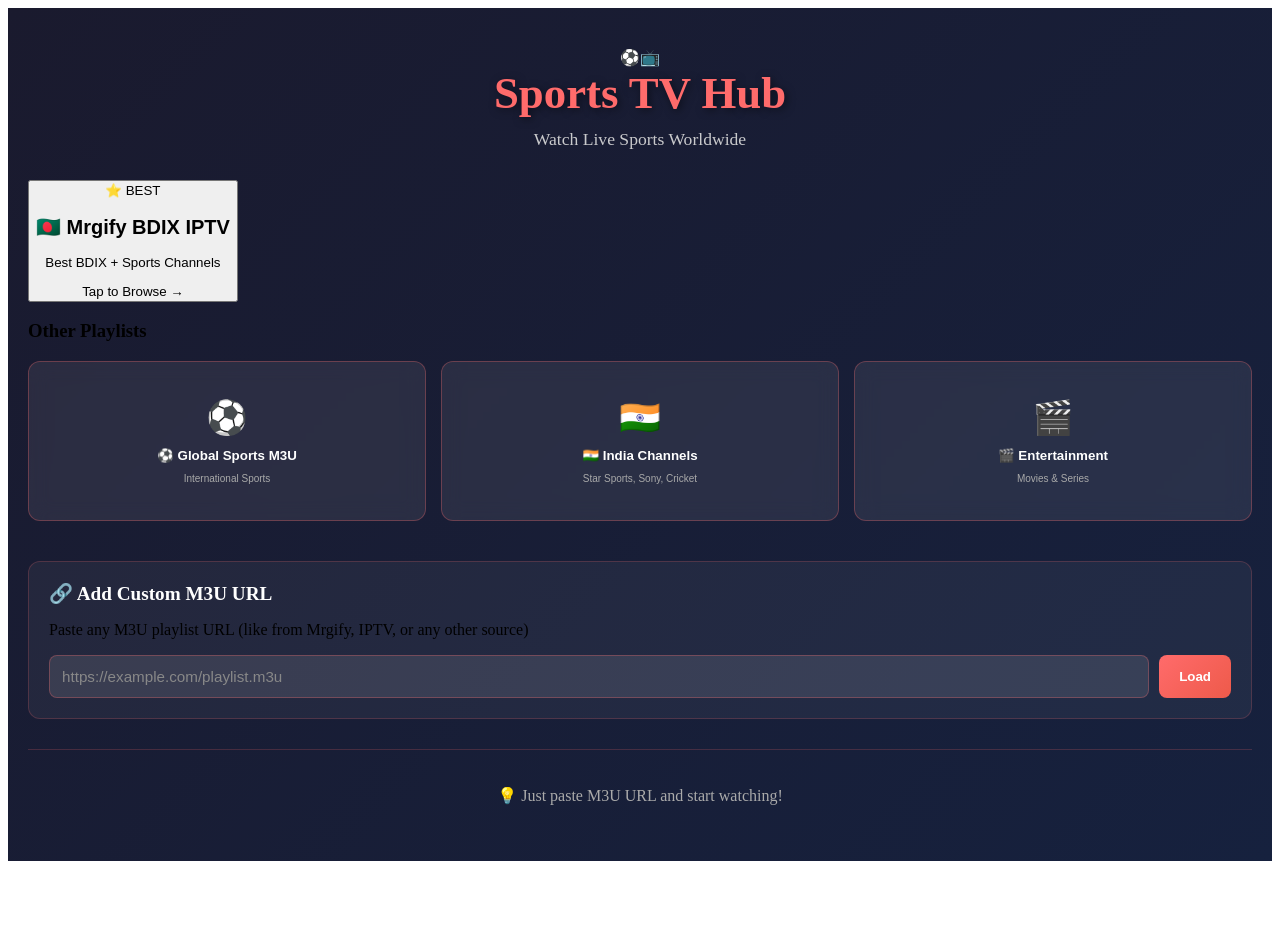
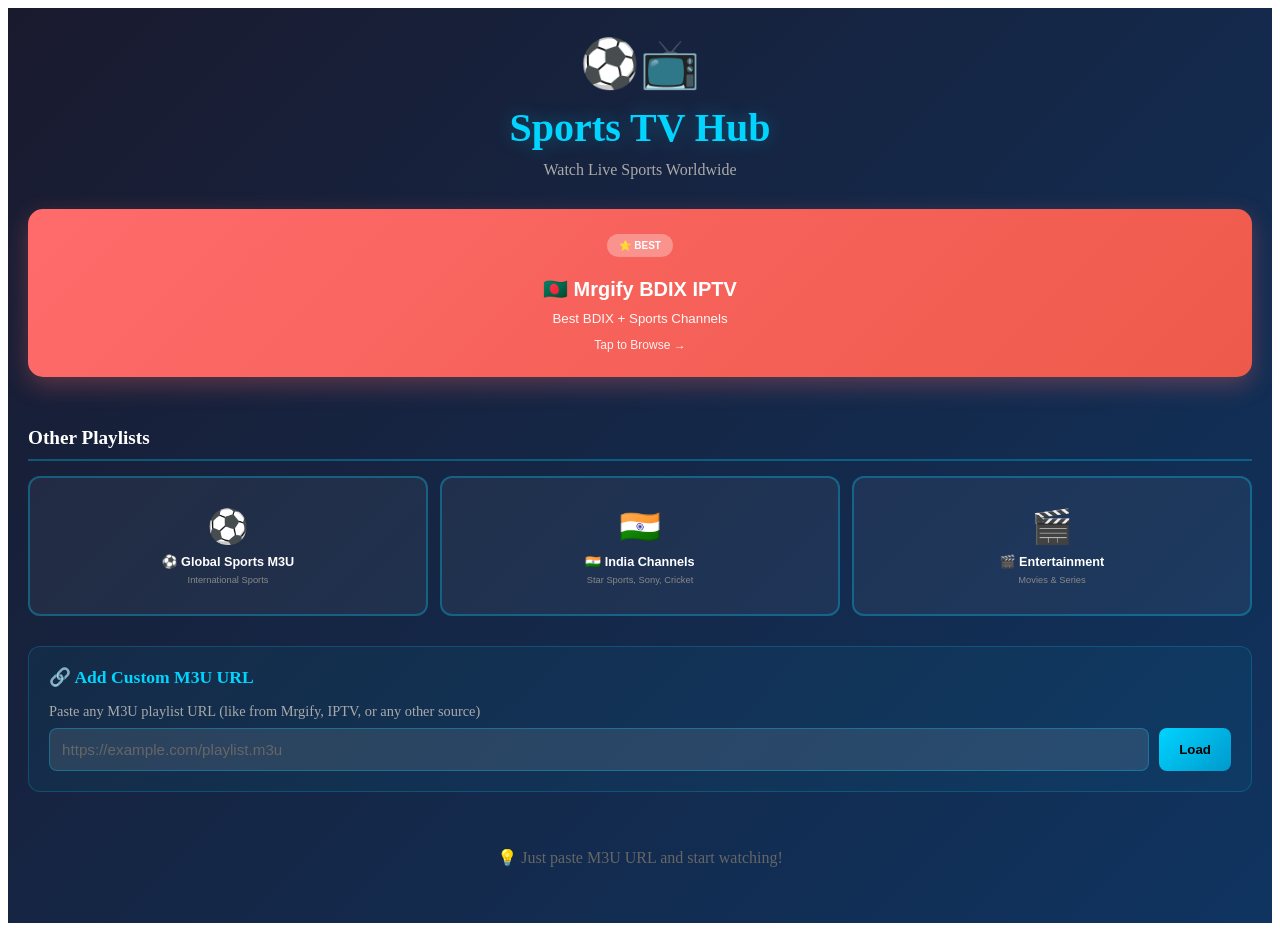
Before and after one commit to tahsin112233-png/tv-streaming-app, a Next.js app: page / in a window 1280 px wide. Before the commit the page ends 869 px from the top, so only its background shows below. Built offline with nearby package versions, Linux system fonts and the light colour scheme.

Commit message:
Update Home.module.css

```diff
--- a/styles/Home.module.css
+++ b/styles/Home.module.css
@@ -1,6 +1,6 @@
 .container {
   min-height: 100vh;
-  background: linear-gradient(135deg, #1a1a2e 0%, #16213e 100%);
+  background: linear-gradient(135deg, #1a1a2e 0%, #0f3460 100%);
   padding: 20px;
   display: flex;
   flex-direction: column;
@@ -10,95 +10,151 @@
   text-align: center;
   color: white;
   margin-bottom: 30px;
-  margin-top: 20px;
+  margin-top: 10px;
+}
+
+.logo {
+  font-size: 3em;
+  margin-bottom: 10px;
+  animation: bounce 2s infinite;
+}
+
+@keyframes bounce {
+  0%, 100% { transform: translateY(0); }
+  50% { transform: translateY(-10px); }
 }
 
 .header h1 {
-  font-size: 2.8em;
+  font-size: 2.5em;
   margin: 0;
-  text-shadow: 2px 2px 8px rgba(0, 0, 0, 0.5);
-  color: #ff6b6b;
+  color: #00d4ff;
+  text-shadow: 0 0 20px rgba(0, 212, 255, 0.3);
 }
 
 .header p {
-  font-size: 1.1em;
+  font-size: 1em;
   margin: 10px 0 0 0;
+  color: #aaa;
+}
+
+.featured {
+  margin-bottom: 30px;
+}
+
+.featuredCard {
+  background: linear-gradient(135deg, #ff6b6b 0%, #ee5a4a 100%);
+  border: none;
+  padding: 25px;
+  border-radius: 15px;
+  color: white;
+  cursor: pointer;
+  transition: all 0.3s;
+  box-shadow: 0 8px 25px rgba(255, 107, 107, 0.3);
+  width: 100%;
+  text-align: center;
+}
+
+.featuredCard:active {
+  transform: scale(0.98);
+}
+
+.badge {
+  background: rgba(255, 255, 255, 0.3);
+  padding: 6px 12px;
+  border-radius: 20px;
+  font-size: 0.75em;
+  font-weight: bold;
+  display: inline-block;
+  margin-bottom: 10px;
+}
+
+.featuredCard h2 {
+  margin: 10px 0;
+  font-size: 1.5em;
+}
+
+.featuredCard p {
+  margin: 8px 0;
+  opacity: 0.95;
+}
+
+.click {
+  display: block;
+  margin-top: 12px;
+  font-size: 0.9em;
   opacity: 0.9;
-  color: #ddd;
+}
+
+.sectionTitle {
+  color: white;
+  font-size: 1.2em;
+  margin: 20px 0 15px 0;
+  border-bottom: 2px solid rgba(0, 212, 255, 0.3);
+  padding-bottom: 10px;
 }
 
 .grid {
   display: grid;
-  grid-template-columns: repeat(auto-fit, minmax(160px, 1fr));
-  gap: 15px;
-  margin-bottom: 40px;
-  flex: 1;
+  grid-template-columns: repeat(auto-fit, minmax(150px, 1fr));
+  gap: 12px;
+  margin-bottom: 30px;
 }
 
 .card {
-  background: rgba(255, 255, 255, 0.08);
-  border: 1px solid rgba(255, 107, 107, 0.3);
-  padding: 20px 15px;
+  background: rgba(255, 255, 255, 0.05);
+  border: 2px solid rgba(0, 212, 255, 0.3);
+  padding: 18px 12px;
   border-radius: 12px;
-  text-decoration: none;
-  color: #fff;
+  color: white;
   cursor: pointer;
-  transition: all 0.3s ease;
+  transition: all 0.3s;
+  text-align: center;
+  min-height: 140px;
   display: flex;
   flex-direction: column;
   align-items: center;
   justify-content: center;
-  min-height: 160px;
-  backdrop-filter: blur(10px);
 }
 
 .card:active {
   transform: scale(0.95);
-  border-color: #ff6b6b;
-  background: rgba(255, 107, 107, 0.15);
+  background: rgba(0, 212, 255, 0.1);
 }
 
 .icon {
   font-size: 2.5em;
-  margin-bottom: 10px;
+  margin-bottom: 8px;
 }
 
 .card h3 {
   margin: 0;
-  font-size: 1em;
-  text-align: center;
-  line-height: 1.3;
+  font-size: 0.95em;
 }
 
 .card p {
-  margin: 8px 0 0 0;
-  font-size: 0.75em;
-  color: #aaa;
-  text-align: center;
-}
-
-.tag {
-  background: rgba(255, 107, 107, 0.3);
-  color: #ff6b6b;
-  padding: 4px 8px;
-  border-radius: 4px;
+  margin: 6px 0 0 0;
   font-size: 0.7em;
-  margin-top: 8px;
-  font-weight: bold;
+  color: #888;
 }
 
 .customSection {
-  background: rgba(255, 255, 255, 0.05);
-  border: 1px solid rgba(255, 107, 107, 0.2);
+  background: rgba(0, 212, 255, 0.05);
+  border: 1px solid rgba(0, 212, 255, 0.2);
   padding: 20px;
   border-radius: 12px;
-  margin-bottom: 30px;
+  margin-bottom: 20px;
 }
 
 .customSection h2 {
-  color: white;
+  color: #00d4ff;
   margin-top: 0;
-  font-size: 1.2em;
+  font-size: 1.1em;
+}
+
+.customDesc {
+  color: #aaa;
+  font-size: 0.9em;
+  margin: 8px 0;
 }
 
 .inputGroup {
@@ -111,7 +167,7 @@
   flex: 1;
   min-width: 200px;
   background: rgba(255, 255, 255, 0.1);
-  border: 1px solid rgba(255, 107, 107, 0.3);
+  border: 1px solid rgba(0, 212, 255, 0.3);
   color: white;
   padding: 12px;
   border-radius: 8px;
@@ -119,12 +175,12 @@
 }
 
 .input::placeholder {
-  color: #888;
+  color: #666;
 }
 
 .submitBtn {
-  background: linear-gradient(135deg, #ff6b6b 0%, #ee5a4a 100%);
-  color: white;
+  background: linear-gradient(135deg, #00d4ff 0%, #0099cc 100%);
+  color: #000;
   border: none;
   padding: 12px 20px;
   border-radius: 8px;
@@ -134,30 +190,40 @@
   white-space: nowrap;
 }
 
-.submitBtn:active {
+.submitBtn:active:not(:disabled) {
   transform: scale(0.95);
+}
+
+.submitBtn:disabled {
+  opacity: 0.6;
 }
 
 .footer {
   text-align: center;
-  color: #aaa;
+  color: #666;
   padding: 20px 0;
-  border-top: 1px solid rgba(255, 107, 107, 0.2);
+  margin-top: auto;
 }
 
 @media (max-width: 480px) {
   .header h1 {
-    font-size: 2em;
+    font-size: 1.8em;
+  }
+
+  .featured {
+    margin-bottom: 25px;
+  }
+
+  .featuredCard {
+    padding: 18px;
+  }
+
+  .featuredCard h2 {
+    font-size: 1.2em;
   }
 
   .grid {
     grid-template-columns: repeat(2, 1fr);
-    gap: 12px;
-  }
-
-  .card {
-    min-height: 140px;
-    padding: 15px;
   }
 
   .inputGroup {
```
